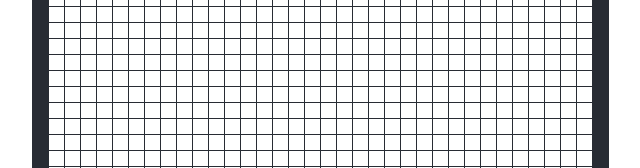
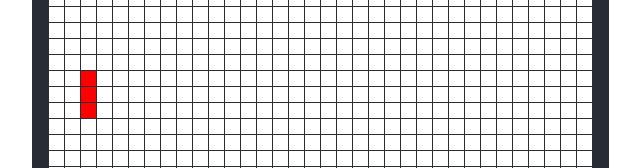
Before and after one commit to ejaycoleman/snake, a React (Create React App) app in the folder frontend/: page / in a window 1280 px wide. Shown: the part 330-498 px from the top of the page, without its empty margins (320-960 px from the left). Built offline with nearby package versions, Linux system fonts and the light colour scheme.

Commit message:
lengthy snake

```diff
--- a/frontend/src/App.tsx
+++ b/frontend/src/App.tsx
@@ -2,12 +2,12 @@ import React, { useState, useEffect } from 'react'
 import './App.css';
 
 interface snakeInt {
-  snake: CellInt
+  snake: CellInt[]
 }
 
 interface RowInt {
   y: number,
-  snake: CellInt
+  snake: CellInt[]
 }
 
 interface CellInt {
@@ -18,7 +18,7 @@ interface CellInt {
 interface CellIntWithInfo {
   x: number
   y: number
-  snake: CellInt
+  snake: CellInt[]
 }
 
 interface DirectionInt {
@@ -65,7 +65,7 @@ const Row = ({y, snake}: RowInt) =>
   </div>
 
 const Cell = ({x, y, snake}: CellIntWithInfo): JSX.Element =>
-  <div className={isBorder(x, y) ? 'border cell ' : 'cell ' + (JSON.stringify(snake) === JSON.stringify({x, y}) ? 'snake' : '')}/>
+  <div className={isBorder(x, y) ? 'border cell ' : 'cell ' + (snake.filter(cell => cell.x === x && cell.y === y).length > 0 ? 'snake' : '')}/>
 
 const isBorder = (x: number, y: number) =>
       x === 0 || y === 0 || x === gridSize || y === gridSize
@@ -89,18 +89,21 @@ const direction: DirectionInt = {
   RIGHT: (x: number, y: number) => ({x: x + 1, y})
 }
 
-let currDirection = "UP"
+let currDirection = "DOWN"
 
 const App = (): JSX.Element => {
-  const [snake, setSnake] = useState<CellInt>({x: 0, y: 0});
+  const [snake, setSnake] = useState<CellInt[]>([{x: 3, y: 1}, {x: 2, y: 1}, {x: 1, y: 1}]);
 
-  useEffect(() =>
-    setSnake(randCoord)
-  , [])
+  // useEffect(() =>
+  //   setSnake(randCoord)
+  // , [])
 
   useEffect(() => {
     const onTick = () => {
-      setSnake(direction[currDirection](snake.x, snake.y))
+      const tempSnake = [...snake]
+      tempSnake.pop()
+      tempSnake.unshift(direction[currDirection](tempSnake[0].x, tempSnake[0].y))
+      setSnake(tempSnake)
     };
 
     const interval = setInterval(onTick, 400);
```
